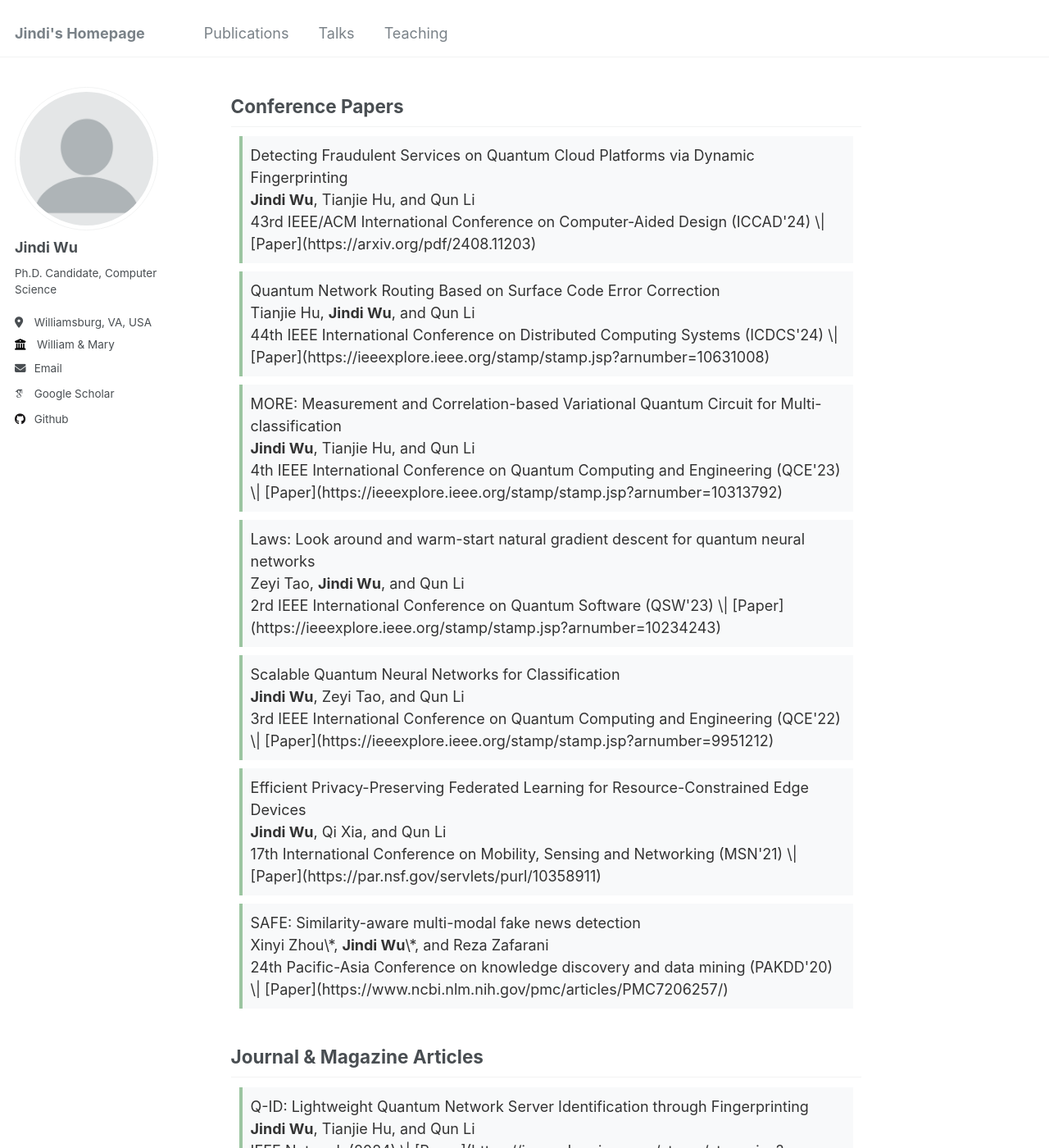
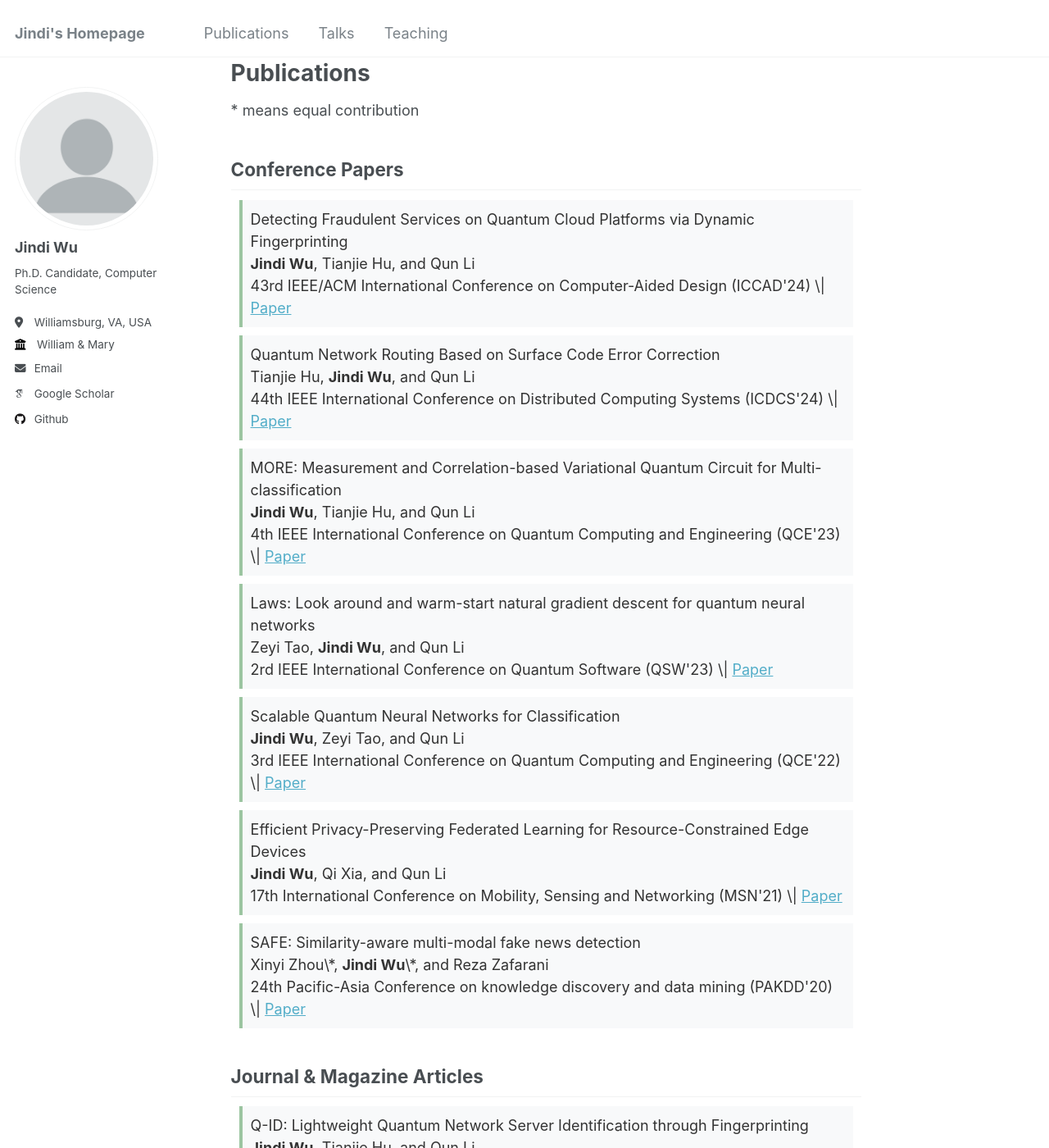
Before and after one commit to Jindi0/website, a Jekyll site: the page built from _pages/about.md, in a window 1280 px wide and 1400 px high, scrolled down 1015 px. Shown: the whole window at 82% size. Built offline with Jekyll 4.4.1, drawn with Linux system fonts in a browser that asks for light colours; some web fonts are replaced; part of the change alters nothing that is shown; some of the changed text lies outside the part shown.

Commit message:
Update about.md

```diff
--- a/_pages/about.md
+++ b/_pages/about.md
@@ -63,6 +63,9 @@ Professional Experience
 &nbsp; &nbsp; Development of Safety-Critical Software
 </blockquote>
 
+<br>
+<br>
+
 Publications
 ======
 \* means equal contribution
@@ -73,43 +76,57 @@ Conference Papers
 <blockquote class="green-quote">
 Detecting Fraudulent Services on Quantum Cloud Platforms via Dynamic Fingerprinting <br>
 <strong>Jindi Wu</strong>, Tianjie Hu, and Qun Li <br>
-43rd IEEE/ACM International Conference on Computer-Aided Design (ICCAD'24) \| [Paper](https://arxiv.org/pdf/2408.11203)
+43rd IEEE/ACM International Conference on Computer-Aided Design (ICCAD'24) \|
+  <a href="[https://ixstudio.net](https://arxiv.org/pdf/2408.11203)">Paper</a>
+<!--   [Paper](https://arxiv.org/pdf/2408.11203) -->
 </blockquote>
 
 <blockquote class="green-quote">
 Quantum Network Routing Based on Surface Code Error Correction <br>
 Tianjie Hu, <strong>Jindi Wu</strong>, and Qun Li <br>
-44th IEEE International Conference on Distributed Computing Systems (ICDCS'24) \| [Paper](https://ieeexplore.ieee.org/stamp/stamp.jsp?arnumber=10631008)
+44th IEEE International Conference on Distributed Computing Systems (ICDCS'24) \|
+  <a href="https://ieeexplore.ieee.org/stamp/stamp.jsp?arnumber=10631008">Paper</a>
+<!--   [Paper](https://ieeexplore.ieee.org/stamp/stamp.jsp?arnumber=10631008)   -->
 </blockquote>
 
 <blockquote class="green-quote">
 MORE: Measurement and Correlation-based Variational Quantum Circuit for Multi-classification <br>
 <strong>Jindi Wu</strong>, Tianjie Hu, and Qun Li <br>
-4th IEEE International Conference on Quantum Computing and Engineering (QCE'23) \| [Paper](https://ieeexplore.ieee.org/stamp/stamp.jsp?arnumber=10313792)
+4th IEEE International Conference on Quantum Computing and Engineering (QCE'23) \|
+  <a href="https://ieeexplore.ieee.org/stamp/stamp.jsp?arnumber=10313792">Paper</a>
+<!--   [Paper](https://ieeexplore.ieee.org/stamp/stamp.jsp?arnumber=10313792) -->
 </blockquote>
 
 <blockquote class="green-quote">
 Laws: Look around and warm-start natural gradient descent for quantum neural networks <br>
 Zeyi Tao, <strong>Jindi Wu</strong>, and Qun Li <br>
-2rd IEEE International Conference on Quantum Software (QSW'23) \| [Paper](https://ieeexplore.ieee.org/stamp/stamp.jsp?arnumber=10234243)
+2rd IEEE International Conference on Quantum Software (QSW'23) \|
+  <a href="https://ieeexplore.ieee.org/stamp/stamp.jsp?arnumber=10234243">Paper</a>
+<!--   [Paper](https://ieeexplore.ieee.org/stamp/stamp.jsp?arnumber=10234243)   -->
 </blockquote>
 
 <blockquote class="green-quote">
 Scalable Quantum Neural Networks for Classification <br>
 <strong>Jindi Wu</strong>, Zeyi Tao, and Qun Li <br>
-3rd IEEE International Conference on Quantum Computing and Engineering (QCE'22) \| [Paper](https://ieeexplore.ieee.org/stamp/stamp.jsp?arnumber=9951212)
+3rd IEEE International Conference on Quantum Computing and Engineering (QCE'22) \|
+  <a href="https://ieeexplore.ieee.org/stamp/stamp.jsp?arnumber=9951212">Paper</a>
+<!--   [Paper](https://ieeexplore.ieee.org/stamp/stamp.jsp?arnumber=9951212) -->
 </blockquote>
 
 <blockquote class="green-quote">
 Efficient Privacy-Preserving Federated Learning for Resource-Constrained Edge Devices <br>
 <strong>Jindi Wu</strong>, Qi Xia, and Qun Li <br>
-17th International Conference on Mobility, Sensing and Networking (MSN'21) \| [Paper](https://par.nsf.gov/servlets/purl/10358911)
+17th International Conference on Mobility, Sensing and Networking (MSN'21) \|
+  <a href="https://par.nsf.gov/servlets/purl/10358911">Paper</a>
+<!--   [Paper](https://par.nsf.gov/servlets/purl/10358911) -->
 </blockquote>
 
 <blockquote class="green-quote">
 SAFE: Similarity-aware multi-modal fake news detection <br>
 Xinyi Zhou\*, <strong>Jindi Wu</strong>\*, and Reza Zafarani <br>
-24th Pacific-Asia Conference on knowledge discovery and data mining (PAKDD'20) \| [Paper](https://www.ncbi.nlm.nih.gov/pmc/articles/PMC7206257/)
+24th Pacific-Asia Conference on knowledge discovery and data mining (PAKDD'20) \|
+  <a href="https://www.ncbi.nlm.nih.gov/pmc/articles/PMC7206257/">Paper</a>
+<!--   [Paper](https://www.ncbi.nlm.nih.gov/pmc/articles/PMC7206257/) -->
 </blockquote>
 
 
@@ -121,25 +138,33 @@ Journal & Magazine Articles
 <blockquote class="green-quote">
 Q-ID: Lightweight Quantum Network Server Identification through Fingerprinting <br>
 <strong>Jindi Wu</strong>, Tianjie Hu, and Qun Li <br>
-IEEE Network (2024) \| [Paper](https://ieeexplore.ieee.org/stamp/stamp.jsp?arnumber=10530432)
+IEEE Network (2024) \|
+  <a href="https://ieeexplore.ieee.org/stamp/stamp.jsp?arnumber=10530432">Paper</a>
+<!--   [Paper](https://ieeexplore.ieee.org/stamp/stamp.jsp?arnumber=10530432) -->
 </blockquote>
 
 <blockquote class="green-quote">
 Distributed Quantum Machine Learning: Federated and Model-Parallel Approaches <br>
 <strong>Jindi Wu</strong>, Tianjie Hu, and Qun Li <br>
-IEEE Internet Computing 28.2 (2024): 65-72. \| [Paper](https://ieeexplore.ieee.org/stamp/stamp.jsp?arnumber=10508212)
+IEEE Internet Computing 28.2 (2024): 65-72. \|
+  <a href="https://ieeexplore.ieee.org/stamp/stamp.jsp?arnumber=10508212">Paper</a>
+<!--   [Paper](https://ieeexplore.ieee.org/stamp/stamp.jsp?arnumber=10508212) -->
 </blockquote>
 
 <blockquote class="green-quote">
 SurfaceNet: Fault-Tolerant Quantum Networks with Surface Codes <br>
 Tianjie Hu, <strong>Jindi Wu</strong>, and Qun Li <br>
-IEEE Network (2023) \| [Paper](https://ieeexplore.ieee.org/stamp/stamp.jsp?arnumber=10288502)
+IEEE Network (2023) \|
+  <a href="https://ieeexplore.ieee.org/stamp/stamp.jsp?arnumber=10288502">Paper</a>
+<!--   [Paper](https://ieeexplore.ieee.org/stamp/stamp.jsp?arnumber=10288502) -->
 </blockquote>
 
 <blockquote class="green-quote">
 A survey of federated learning for edge computing: Research problems and solutions <br>
 Qi Xia, Winson Ye, Zeyi Tao, <strong>Jindi Wu</strong>, and Qun Li <br>
-High-Confidence Computing 1.1 (2021): 100008. (HCC'21) \| [Paper](https://www.sciencedirect.com/science/article/pii/S266729522100009X)
+High-Confidence Computing 1.1 (2021): 100008. (HCC'21) \|
+  <a href="https://www.sciencedirect.com/science/article/pii/S266729522100009X">Paper</a>
+<!--   [Paper](https://www.sciencedirect.com/science/article/pii/S266729522100009X) -->
 </blockquote>
 
 Poster
```
